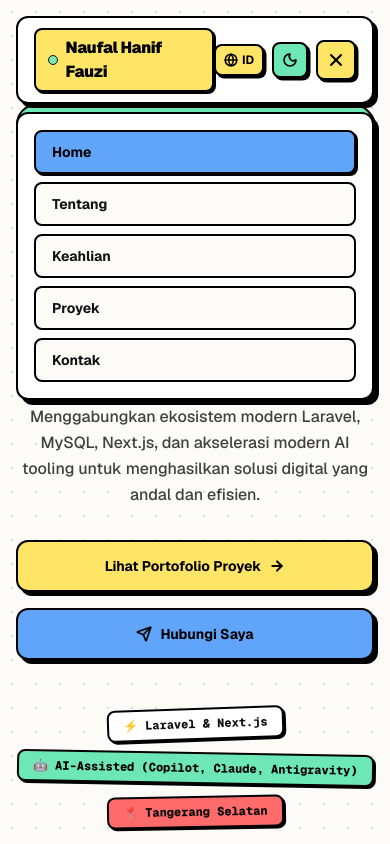
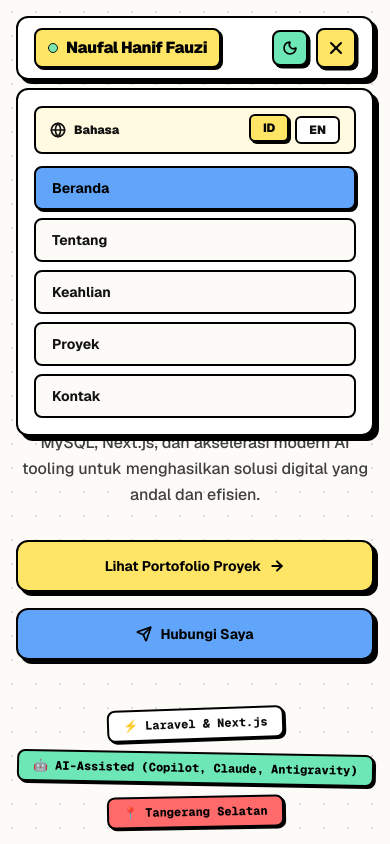
Before and after one commit to NaufalHaniff/Personal-Branding, a Next.js app: page / in a window 390 px wide. Both pictures are taken after a click on the button 336 px from the left and 60 px from the top of the page. Shown: the top 844 px of the page. Built offline with nearby package versions, Linux system fonts and the light colour scheme.

Commit message:
fix: reposition mobile language switcher into hamburger drawer and localize Home to Beranda for Indonesian mode

```diff
--- a/components/LanguageContext.tsx
+++ b/components/LanguageContext.tsx
@@ -155,7 +155,7 @@ export interface Translations {
 export const dictionaries: Record<Language, Translations> = {
   id: {
     nav: {
-      home: "Home",
+      home: "Beranda",
       about: "Tentang",
       skills: "Keahlian",
       projects: "Proyek",
--- a/components/Navbar.tsx
+++ b/components/Navbar.tsx
@@ -7,7 +7,7 @@ import { Sun, Moon, Menu, X, Globe } from "lucide-react";
 
 export default function Navbar() {
   const { theme, toggleTheme } = useTheme();
-  const { language, toggleLanguage, t } = useLanguage();
+  const { language, setLanguage, toggleLanguage, t } = useLanguage();
   const [isOpen, setIsOpen] = useState(false);
   const [scrolled, setScrolled] = useState(false);
   const [activeSection, setActiveSection] = useState("home");
@@ -133,15 +133,6 @@ export default function Navbar() {
         {/* Mobile Action Buttons */}
         <div className="flex items-center gap-2 md:hidden">
           <button
-            onClick={toggleLanguage}
-            className="neo-btn-sm px-2 py-1.5 rounded-lg bg-neo-yellow text-black flex items-center gap-1 text-xs font-black"
-            aria-label="Switch Language"
-          >
-            <Globe className="h-3.5 w-3.5 stroke-[2.5]" />
-            <span>{language.toUpperCase()}</span>
-          </button>
-
-          <button
             onClick={toggleTheme}
             className="neo-btn-sm p-2 rounded-lg bg-neo-green text-black flex items-center justify-center"
             aria-label="Toggle Theme"
@@ -163,6 +154,40 @@ export default function Navbar() {
       {isOpen && (
         <div className="md:hidden mt-2 max-w-6xl mx-auto p-4 rounded-xl border-2 border-black bg-card shadow-[5px_5px_0px_0px_#000000] animate-fade-in-up">
           <ul className="flex flex-col gap-2">
+            {/* Language Selector (Above Home) */}
+            <li>
+              <div className="flex items-center justify-between px-3.5 py-2 rounded-lg border-2 border-black bg-neo-yellow/20 dark:bg-zinc-800/80 mb-1">
+                <span className="flex items-center gap-2 text-xs font-black text-foreground">
+                  <Globe className="h-4 w-4 stroke-[2.5]" />
+                  <span>{language === "id" ? "Bahasa" : "Language"}</span>
+                </span>
+                <div className="flex items-center gap-1.5">
+                  <button
+                    type="button"
+                    onClick={() => setLanguage("id")}
+                    className={`px-3 py-1 rounded-md text-xs font-black border-2 border-black transition-all ${
+                      language === "id"
+                        ? "bg-neo-yellow text-black shadow-[2px_2px_0px_0px_#000000] -translate-y-0.5"
+                        : "bg-card text-foreground hover:bg-black/5 dark:hover:bg-white/10"
+                    }`}
+                  >
+                    ID
+                  </button>
+                  <button
+                    type="button"
+                    onClick={() => setLanguage("en")}
+                    className={`px-3 py-1 rounded-md text-xs font-black border-2 border-black transition-all ${
+                      language === "en"
+                        ? "bg-neo-yellow text-black shadow-[2px_2px_0px_0px_#000000] -translate-y-0.5"
+                        : "bg-card text-foreground hover:bg-black/5 dark:hover:bg-white/10"
+                    }`}
+                  >
+                    EN
+                  </button>
+                </div>
+              </div>
+            </li>
+
             {navItems.map((item) => {
               const isActive = activeSection === item.href.slice(1);
               return (
```
